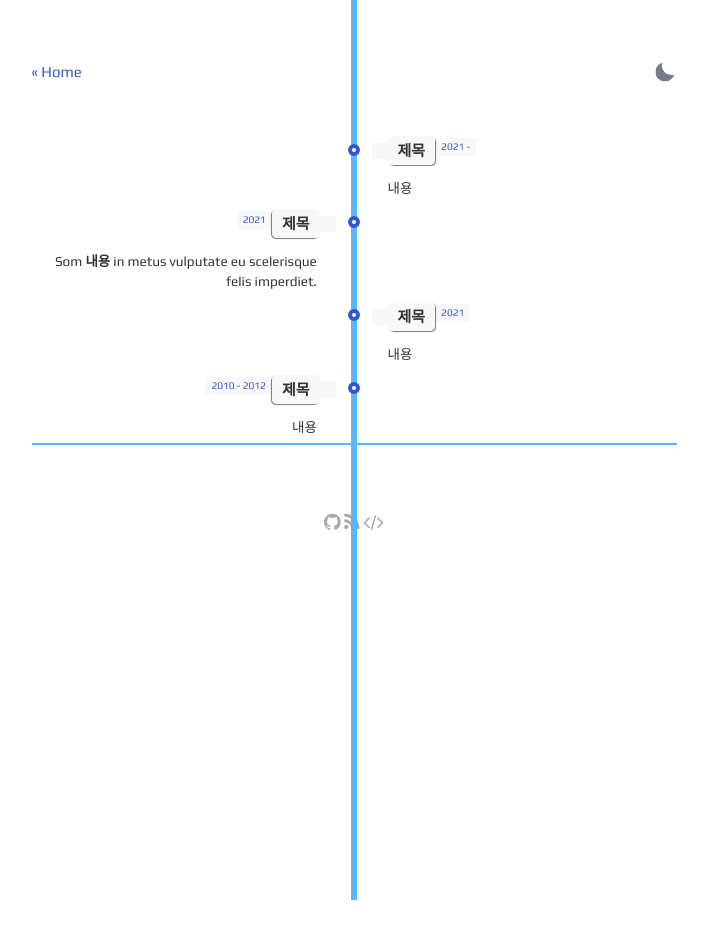
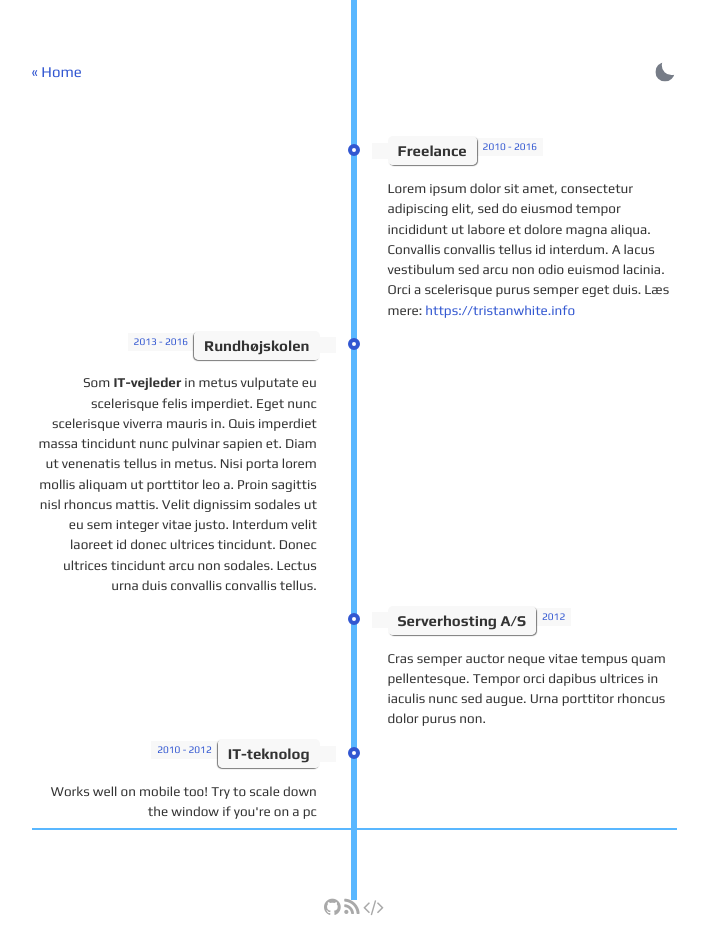
Before and after one commit to kimjinwook1/kimjinwook1.github.io, a Jekyll site: the page built from about.html, in a window 1280 px wide. Shown: the whole page, without its empty margins (286-994 px from the left). Built offline with Jekyll 4.4.1, drawn with Linux system fonts in a browser that asks for light colours; before the commit the page ends 900 px from its top, so only the background shows below that.

Commit message:
재수정

```diff
--- a/about.html
+++ b/about.html
@@ -20,11 +20,14 @@ layout: default
         <li>
             <div class="direction-r">
                 <div class="flag-wrapper">
-                    <span class="flag">제목</span>
-                    <span class="time-wrapper"><span class="time">2021 - </span></span>
+                    <span class="flag">Freelance</span>
+                    <span class="time-wrapper"><span class="time">2010 - 2016</span></span>
                 </div>
                 <div class="desc">
-               내용
+                    Lorem ipsum dolor sit amet, consectetur adipiscing elit, sed do eiusmod tempor incididunt
+                    ut labore et dolore magna aliqua. Convallis convallis tellus id interdum. A lacus
+                    vestibulum sed arcu non odio euismod lacinia. Orci a scelerisque purus semper eget duis.
+                    Læs mere: <a href="https://tristanwhite.info" target="_top">https://tristanwhite.info</a>
                 </div>
             </div>
         </li>
@@ -33,12 +36,16 @@ layout: default
         <li>
             <div class="direction-l">
                 <div class="flag-wrapper">
-                    <span class="flag">제목</span>
-                    <span class="time-wrapper"><span class="time">2021</span></span>
+                    <span class="flag">Rundhøjskolen</span>
+                    <span class="time-wrapper"><span class="time">2013 - 2016</span></span>
                 </div>
                 <div class="desc">
-                    Som <strong>내용</strong> in metus vulputate eu scelerisque felis imperdiet.
-
+                    Som <strong>IT-vejleder</strong> in metus vulputate eu scelerisque felis imperdiet.
+                    Eget nunc scelerisque viverra mauris in. Quis imperdiet massa tincidunt nunc pulvinar sapien et.
+                    Diam ut venenatis tellus in metus. Nisi porta lorem mollis aliquam ut porttitor leo a. Proin
+                    sagittis nisl rhoncus mattis. Velit dignissim sodales ut eu sem integer vitae justo. Interdum
+                    velit laoreet id donec ultrices tincidunt. Donec ultrices tincidunt arcu non sodales.
+                    Lectus urna duis convallis convallis tellus.
                 </div>
             </div>
         </li>
@@ -47,11 +54,12 @@ layout: default
         <li>
             <div class="direction-r">
                 <div class="flag-wrapper">
-                    <span class="flag">제목</span>
-                    <span class="time-wrapper"><span class="time">2021</span></span>
+                    <span class="flag">Serverhosting A/S</span>
+                    <span class="time-wrapper"><span class="time">2012</span></span>
                 </div>
                 <div class="desc">
-                    내용
+                    Cras semper auctor neque vitae tempus quam pellentesque. Tempor orci dapibus ultrices
+                    in iaculis nunc sed augue. Urna porttitor rhoncus dolor purus non.
                 </div>
             </div>
         </li>
@@ -61,11 +69,11 @@ layout: default
         <li>
             <div class="direction-l">
                 <div class="flag-wrapper">
-                    <span class="flag">제목</span>
+                    <span class="flag">IT-teknolog</span>
                     <span class="time-wrapper"><span class="time">2010 - 2012</span></span>
                 </div>
                 <div class="desc">
-                  내용
+                    Works well on mobile too! Try to scale down the window if you're on a pc
                 </div>
             </div>
         </li>
```
